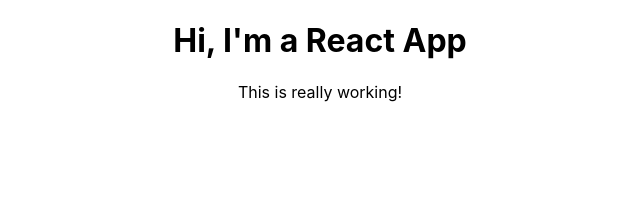
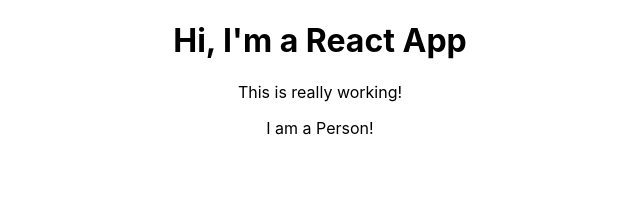
Before and after one commit to lshawa/react-guide, a React (Create React App) app: page / in a window 1280 px wide. Shown: the top 208 px of the page, without its empty margins (320-960 px from the left). Built offline with nearby package versions, Linux system fonts and the light colour scheme.

Commit message:
added the component to app.js to render on the home page.

```diff
--- a/src/App.js
+++ b/src/App.js
@@ -1,14 +1,13 @@
 import React, { Component } from 'react';
-import logo from './logo.svg';
 import './App.css';
-
+import Person from './Person/Person';
 class App extends Component {
   render() {
     return (
       <div className="App">
         <h1>Hi, I'm a React App</h1>
         <p>This is really working!</p>
-
+        <Person/>
       </div>
 
     );
```
